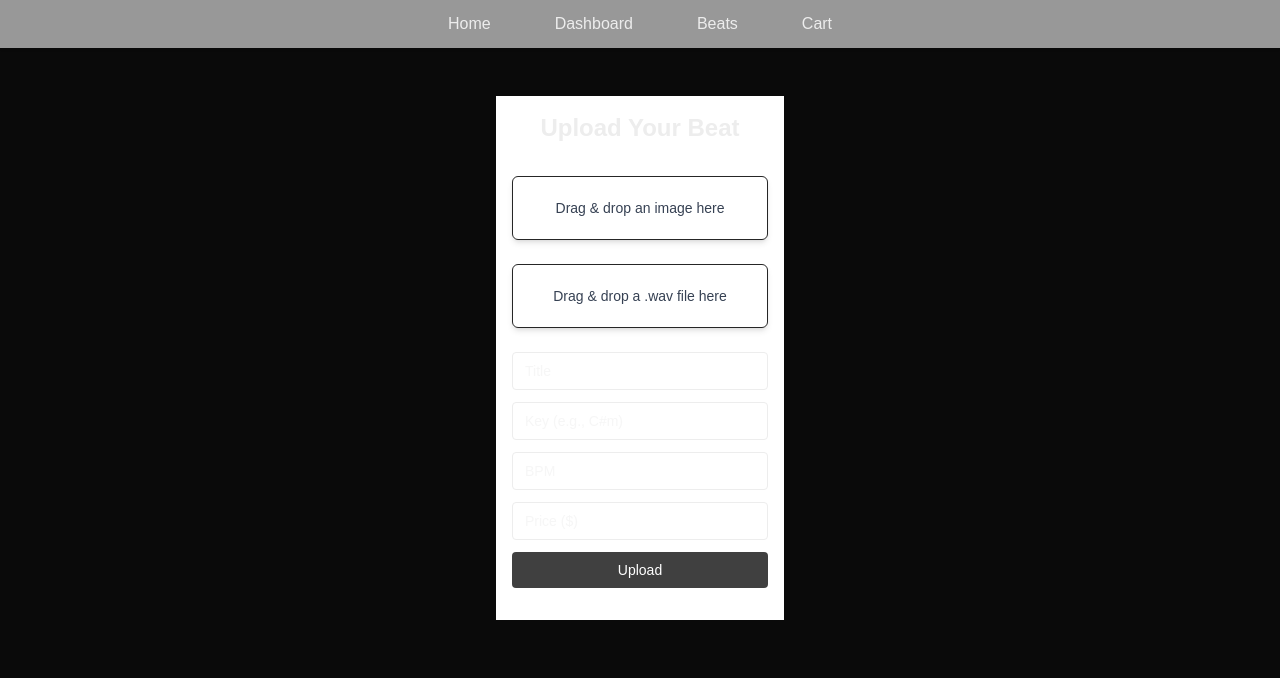
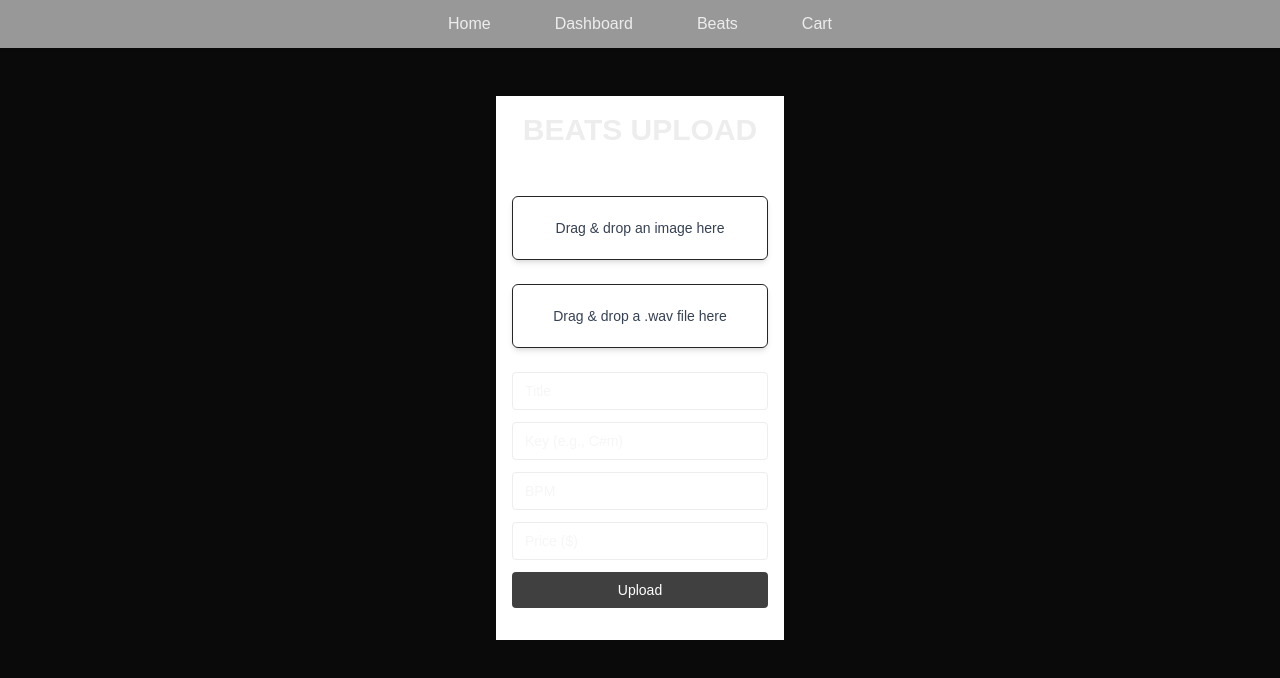
Before and after one commit to progFilthi/dirty-bucket, a Next.js app in the folder frontend/: page /dashboard/upload in a window 1280 px wide. Shown: the top 678 px of the page. Built offline with nearby package versions, Linux system fonts and the light colour scheme.

Commit message:
Refactor code structure for improved maintainability

```diff
--- a/frontend/app/dashboard/upload/page.tsx
+++ b/frontend/app/dashboard/upload/page.tsx
@@ -208,7 +208,7 @@
 export default function UploadPage() {
   return (
     <div className="flex flex-col items-center justify-center bg-white p-4">
-      <h1 className="text-2xl font-semibold mb-4">Upload Your Beat</h1>
+      <h1 className="text-center font-extrabold text-3xl mb-8">BEATS UPLOAD</h1>
       <MyDropzone />
       <Toaster position="top-right" />
     </div>
```
